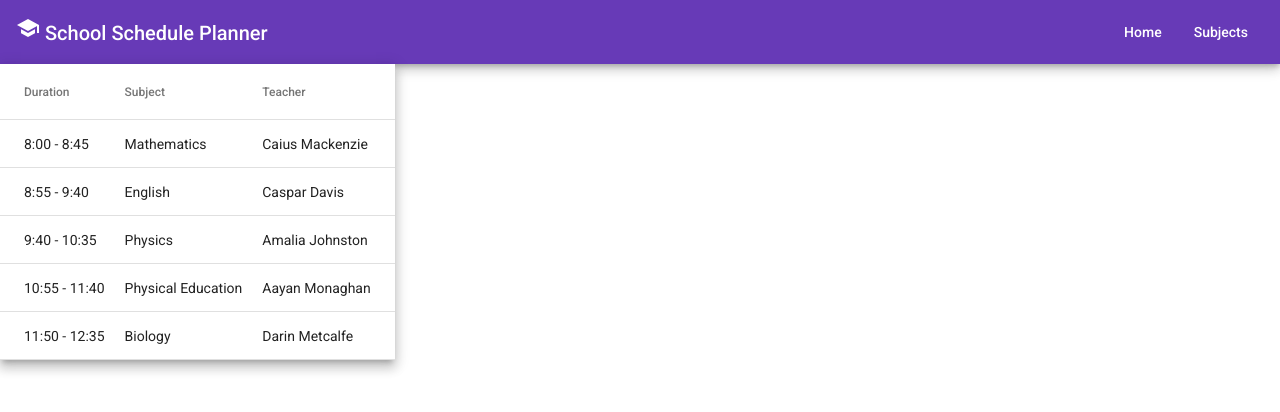
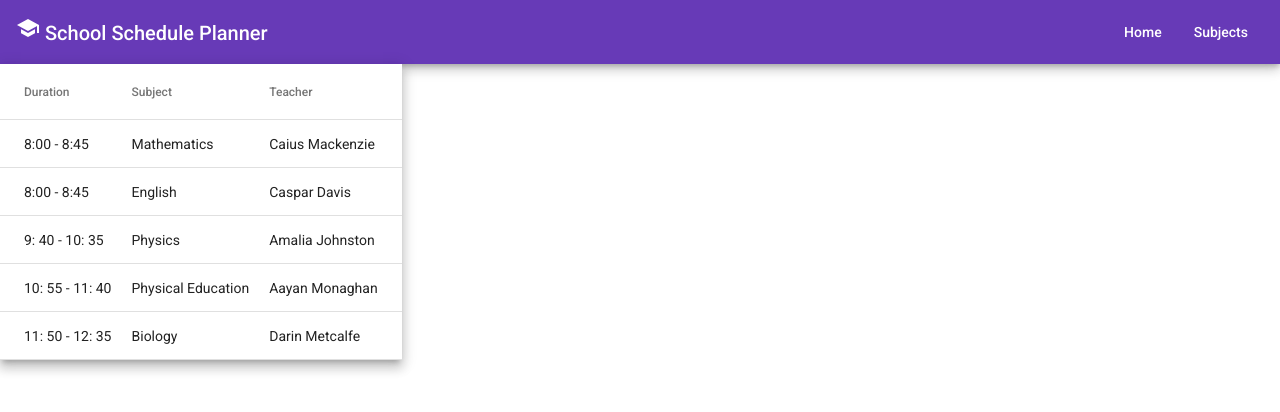
Before and after one commit to m-kmiec/school-schedule-planner-angular, an Angular app: page / in a window 1280 px wide. Shown: the top 412 px of the page. Built offline with nearby package versions, Linux system fonts and the light colour scheme; data requests are answered from the project's data file.

Commit message:
service addition

```diff
--- /dev/null
+++ b/db.json
@@ -0,0 +1,74 @@
+{
+    "courses": [
+        {
+            "subject": {
+                "id": 1,
+                "name": "Mathematics",
+                "abbre": "MATH",
+                "isMandatory": true
+            },
+            "teacher": {
+                "name": "Caius",
+                "surrname": "Mackenzie",
+                "coursesTaught": []
+            },
+            "duration": "8:00 - 8:45"
+        },
+        {
+            "subject": {
+                "id": 2,
+                "name": "English",
+                "abbre": "ENG",
+                "isMandatory": true
+            },
+            "teacher": {
+                "name": "Caspar",
+                "surrname": "Davis",
+                "coursesTaught": []
+            },
+            "duration": "8:00 - 8:45"
+        },
+        {
+            "subject": {
+                "id": 3,
+                "name": "Physics",
+                "abbre": "PHYS",
+                "isMandatory": false
+            },
+            "teacher": {
+                "name": "Amalia",
+                "surrname": "Johnston",
+                "coursesTaught": []
+            },
+            "duration": "9: 40 - 10: 35"
+        },
+        {
+            "subject": {
+                "id": 4,
+                "name": "Physical Education",
+                "abbre": "PE",
+                "isMandatory": true
+            },
+            "teacher": {
+                "name": "Aayan",
+                "surrname": "Monaghan",
+                "coursesTaught": []
+            },
+            "duration": "10: 55 - 11: 40"
+        },
+        {
+            "subject": {
+                "id": 5,
+                "name": "Biology",
+                "abbre": "BIO",
+                "isMandatory": false
+            },
+            "teacher": {
+                "name": "Darin",
+                "surrname": "Metcalfe",
+                "coursesTaught": []
+            },
+            "duration": "11: 50 - 12: 35"
+        }
+    ]
+}
--- a/src/app/course-table/course-table.component.html
+++ b/src/app/course-table/course-table.component.html
@@ -1,4 +1,4 @@
-<table mat-table class="lessons-table mat-elevation-z8" [dataSource]="Courses">
+<table mat-table class="lessons-table mat-elevation-z8" [dataSource]="courses">
 
 
 <ng-container matColumnDef="duration">
--- a/src/app/course-table/course-table.component.ts
+++ b/src/app/course-table/course-table.component.ts
@@ -1,6 +1,6 @@
 import { Component, OnInit } from '@angular/core';
-import { Course } from '../models/Course';
-import { COURSES } from '../data/mock-courses';
+import { Course } from '../models/course';
+import { CoursesService } from '../data/courses.service';
 
 @Component({
   selector: 'app-course-table',
@@ -10,12 +10,14 @@ import { COURSES } from '../data/mock-courses';
 export class CourseTableComponent implements OnInit {
 
 
-  constructor() { }
+  constructor(private coursesService: CoursesService) { }
 
-  Courses : Course[] = COURSES;
+  courses : Course[] = [];
   displayedColumns: string[] = ['duration', 'subjectName', 'teacherPersonals', ];
 
   ngOnInit(): void {
+    this.coursesService.getCourses().
+        subscribe(data => this.courses = data);
   }
 
 }
--- /dev/null
+++ b/src/app/data/courses.service.ts
@@ -0,0 +1,16 @@
+import { HttpClient } from "@angular/common/http";
+import { Injectable } from "@angular/core";
+import { Observable } from "rxjs";
+import { Course } from "../models/course";
+
+@Injectable()
+export class CoursesService {
+
+    private url: string = "http://localhost:3000"
+
+    constructor(private http: HttpClient) {}
+
+    getCourses(): Observable<Course[]> {
+        return this.http.get<Course[]>(this.url + "/courses");
+    }
+}
--- a/src/app/data/mock-courses.ts
+++ /dev/null
@@ -1,28 +0,0 @@
-import { Course } from "../models/Course";
-
-export const COURSES: Course[] = [
-    { subject: {id: 1, name: 'Mathematics', abbre: 'MATH', isMandatory: true},
-      teacher: { name: 'Caius', surrname: 'Mackenzie', coursesTaught: []},
-      duration: '8:00 - 8:45'
-    },
-
-    { subject: { id: 2, name: 'English', abbre: 'ENG', isMandatory: true },
-      teacher: { name: 'Caspar', surrname: 'Davis', coursesTaught: []},
-      duration: '8:55 - 9:40'
-    },
-
-    { subject: { id: 3, name: 'Physics', abbre: 'PHYS', isMandatory: false },
-      teacher: { name: 'Amalia', surrname: 'Johnston', coursesTaught: []},
-      duration: '9:40 - 10:35'
-    },
-
-    { subject: { id: 4, name: 'Physical Education', abbre: 'PE', isMandatory: true },
-      teacher: { name: 'Aayan', surrname: 'Monaghan', coursesTaught: []},
-      duration: '10:55 - 11:40'
-    },
-
-    { subject: { id: 5, name: 'Biology', abbre: 'BIO', isMandatory: false },
-      teacher: { name: 'Darin', surrname: 'Metcalfe', coursesTaught: []},
-      duration: '11:50 - 12:35'
-    }
-];
--- a/src/app/models/Course.ts
+++ b/src/app/models/Course.ts
@@ -1,5 +1,5 @@
-import { Teacher } from "./Teacher";
-import {Subject} from "./Subject";
+import { Teacher } from "./teacher";
+import {Subject} from "./subject";
 
 export class Course{
     constructor(
--- a/src/app/models/Teacher.ts
+++ b/src/app/models/Teacher.ts
@@ -1,4 +1,4 @@
-import { Course } from "./Course";
+import { Course } from "./course";
 
 export class Teacher{
     constructor(
--- a/src/app/models/studentsGroup.ts
+++ b/src/app/models/studentsGroup.ts
@@ -1,4 +1,4 @@
-import { Course } from "./Course";
+import { Course } from "./course";
 
 export class StudentGroup{
     constructor(
```
Also changed, not shown: src/app/app.module.ts (+5 -2 lines).
